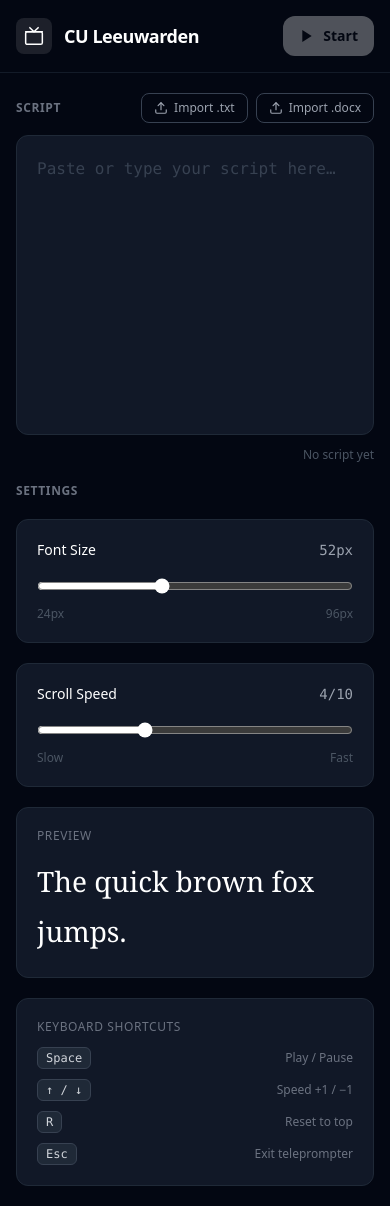
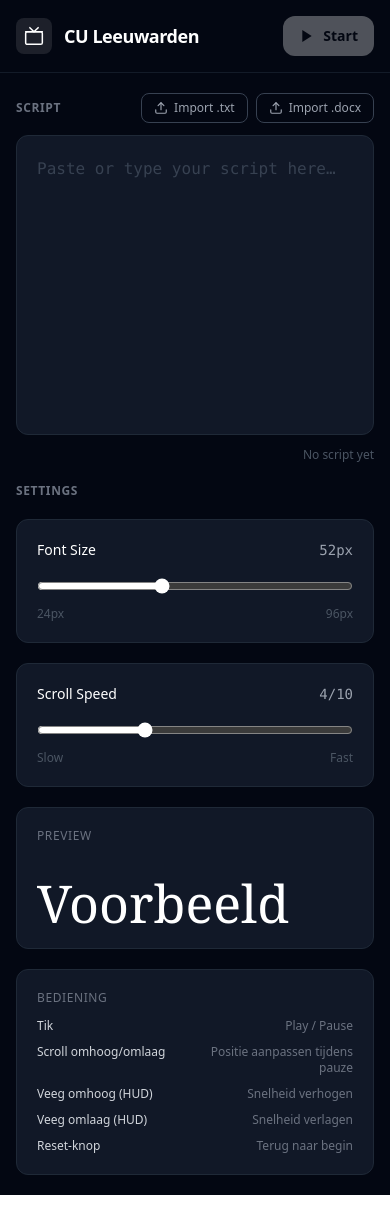
Before and after one commit to jasperverhoef-ops/autocue, a React (Vite) app: page / in a window 390 px wide. Built offline with nearby package versions, Linux system fonts and the light colour scheme.

Commit message:
Fix preview font size cap + replace keyboard shortcuts with mobile tips

```diff
--- a/src/Editor.jsx
+++ b/src/Editor.jsx
@@ -21,11 +21,12 @@ Replace this placeholder with your own script, or import a .txt or .docx file us
 
 When you are ready, press the Start Recording button in the top right. Good luck with your recording!`
 
-const SHORTCUTS = [
-  ['Space', 'Play / Pause'],
-  ['↑ / ↓', 'Speed +1 / −1'],
-  ['R', 'Reset to top'],
-  ['Esc', 'Exit teleprompter'],
+const MOBILE_TIPS = [
+  ['Tik', 'Play / Pause'],
+  ['Scroll omhoog/omlaag', 'Positie aanpassen tijdens pauze'],
+  ['Veeg omhoog (HUD)', 'Snelheid verhogen'],
+  ['Veeg omlaag (HUD)', 'Snelheid verlagen'],
+  ['Reset-knop', 'Terug naar begin'],
 ]
 
 export default function Editor({ text, setText, fontSize, setFontSize, speed, setSpeed, onStart }) {
@@ -187,29 +188,30 @@ export default function Editor({ text, setText, fontSize, setFontSize, speed, se
           </div>
 
           {/* Live text preview */}
-          <div className="bg-gray-900 border border-gray-800 rounded-xl p-5">
+          <div className="bg-gray-900 border border-gray-800 rounded-xl p-5 overflow-hidden">
             <span className="text-xs text-gray-500 block mb-3 uppercase tracking-wider">Preview</span>
+            <div style={{ overflow: 'hidden', maxHeight: '4.5em' }}>
               <p
-              className="text-white overflow-hidden"
+                className="text-white"
                 style={{
-                fontSize: `${Math.min(fontSize, 28)}px`,
+                  fontSize: `${fontSize}px`,
                   lineHeight: 1.8,
                   fontFamily: '"Georgia", "Times New Roman", serif',
+                  margin: 0,
                 }}
               >
-              The quick brown fox jumps.
+                Voorbeeld tekst.
               </p>
             </div>
+          </div>
 
-          {/* Keyboard shortcuts */}
+          {/* Mobile tips */}
           <div className="bg-gray-900 border border-gray-800 rounded-xl p-5">
-            <span className="text-xs text-gray-500 block mb-3 uppercase tracking-wider">Keyboard Shortcuts</span>
+            <span className="text-xs text-gray-500 block mb-3 uppercase tracking-wider">Bediening</span>
             <div className="space-y-2.5">
-              {SHORTCUTS.map(([key, action]) => (
-                <div key={key} className="flex items-center justify-between gap-3">
-                  <kbd className="shrink-0 bg-gray-800 border border-gray-700 rounded-md px-2 py-0.5 text-xs text-gray-300 font-mono">
-                    {key}
-                  </kbd>
+              {MOBILE_TIPS.map(([gesture, action]) => (
+                <div key={gesture} className="flex items-start justify-between gap-3">
+                  <span className="shrink-0 text-xs text-gray-300 font-medium">{gesture}</span>
                   <span className="text-xs text-gray-500 text-right">{action}</span>
                 </div>
               ))}
```
Lines whose indentation alone changed are shown as unchanged.
